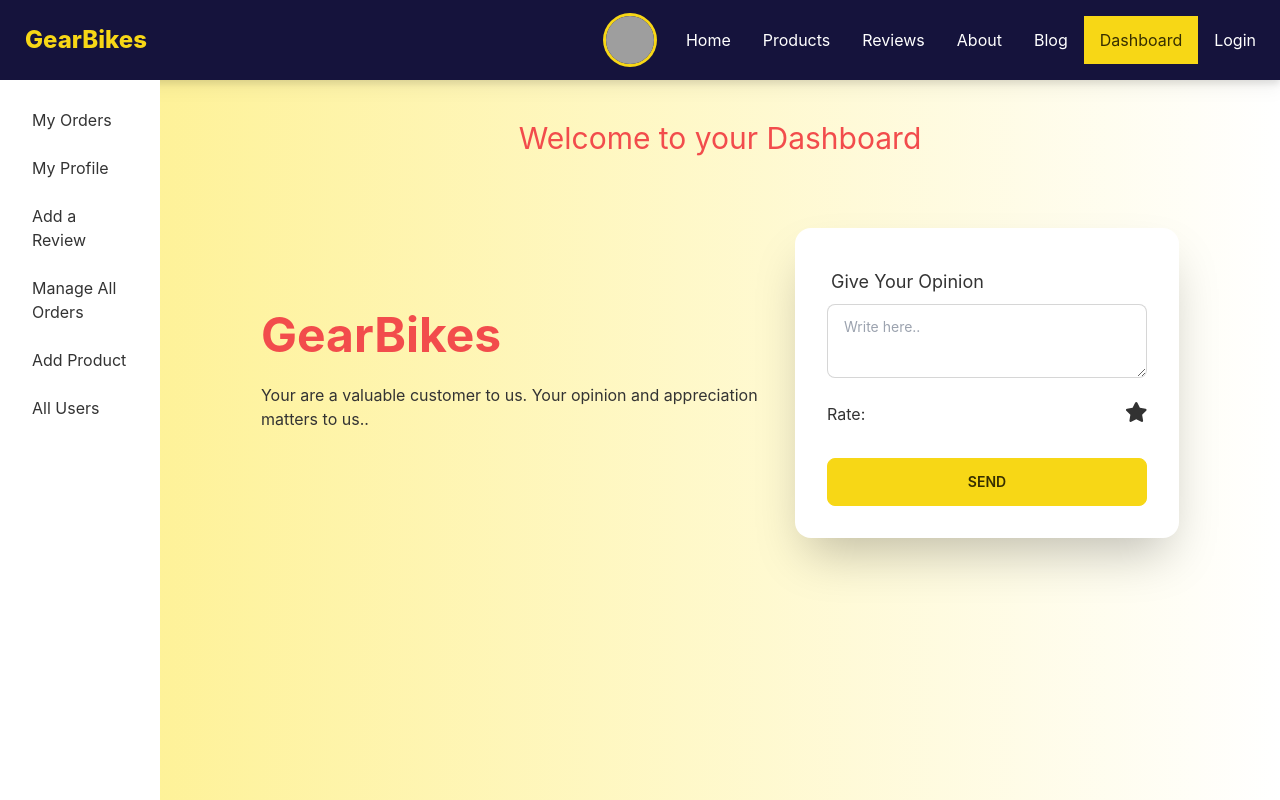
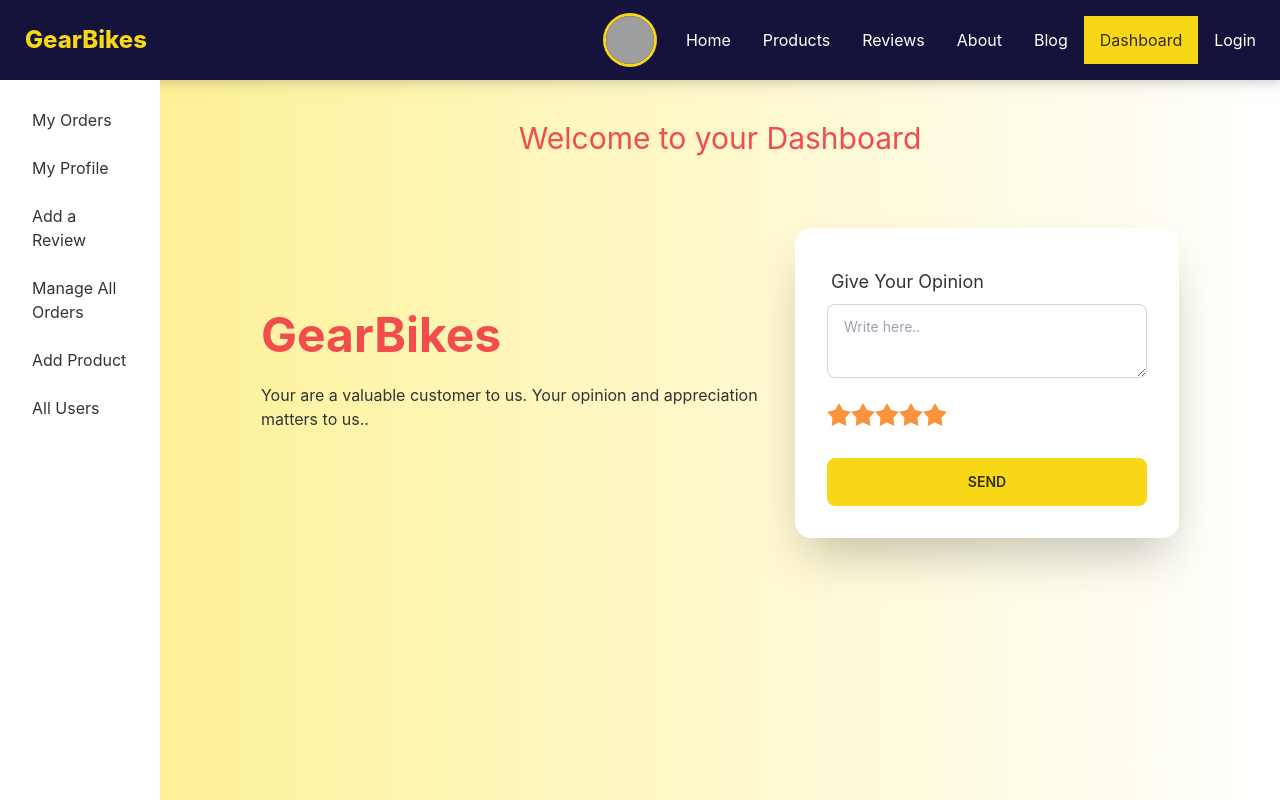
Before and after one commit to Prohor722/gear_bikes_client, a React (Create React App) app: page /dashboard/addReview in a window 1280 px wide. Shown: the top 800 px of the page. Built offline with nearby package versions, Linux system fonts and the light colour scheme; no server answers; grey boxes are pictures that could not be loaded.

Commit message:
add review done

```diff
--- a/src/pages/Dashboard/AddReview.js
+++ b/src/pages/Dashboard/AddReview.js
@@ -1,36 +1,48 @@
-import React from "react";
-import { FontAwesomeIcon } from "@fortawesome/react-fontawesome";
-import { faStar } from "@fortawesome/free-solid-svg-icons";
+import React, { useState } from "react";
 import { useAuthState } from "react-firebase-hooks/auth";
+import { toast } from "react-toastify";
 import Loading from "../../components/Loading";
 import auth from "../../firebase.init";
 
 const AddReview = () => {
   const [user, loading, error] = useAuthState(auth);
+  const [rate, setRate]=useState(0);
 
   if (loading) {
     return <Loading />;
   }
-
   const postReview = (e) => {
     e.preventDefault();
     const post = e.target.review.value;
     const email = user.email;
+    const name = user.displayName;
 
-    // if (user.email && post) {
-    //   const review = {
-    //     email,
-    //     post,
-    //   };
-    //   fetch("", {
-    //     method: "POST",
-    //     headers: {
-    //       "content-type": "application/json",
-    //       authorization: localStorage.getItem("accessToken"),
-    //     },
-    //     body: JSON.stringify(),
-    //   });
-    // }
+    if (user.email && post) {
+      const review = {
+        name,
+        email,
+        post,
+        rate
+      };
+      fetch("http://localhost:5000/addReview", {
+        method: "POST",
+        headers: {
+          "content-type": "application/json",
+          authorization: localStorage.getItem("accessToken"),
+        },
+        body: JSON.stringify(review),
+      })
+      .then(res=>res.json())
+      .then(data=>{
+          if(data.insertedId){
+              toast.success("Thank you for your feedback.")
+            }
+            else{
+              toast.error("Something went wrong please try again.")
+          }
+      })
+      ;
+    }
   };
   return (
     <div>
@@ -57,9 +69,38 @@ const AddReview = () => {
                 />
               </div>
               <div class="form-control mt-4 flex flex-row">
-                <p>Rate:</p>
-                <FontAwesomeIcon className="text-info text-xl" icon={faStar} value="1"
-                name="star1" onClick="text-primary" />
+                <div class="rating" name="rate">
+                  <input
+                  onClick={()=>setRate(1)}
+                  type="radio"
+                  name="rating-2"
+                  class="mask mask-star-2 bg-orange-400 clicked"
+                  />
+                  <input
+                  onClick={()=>setRate(2)}
+                  type="radio"
+                  name="rating-2"
+                  class="mask mask-star-2 bg-orange-400"
+                  />
+                  <input
+                  onClick={()=>setRate(3)}
+                  type="radio"
+                  name="rating-2"
+                  class="mask mask-star-2 bg-orange-400"
+                  />
+                  <input
+                  onClick={()=>setRate(4)}
+                  type="radio"
+                  name="rating-2"
+                  class="mask mask-star-2 bg-orange-400"
+                  />
+                  <input
+                  onClick={()=>setRate(5)}
+                    type="radio"
+                    name="rating-2"
+                    class="mask mask-star-2 bg-orange-400"
+                  />
+                </div>
               </div>
 
               <div class="form-control mt-6">
--- /dev/null
+++ b/src/pages/Dashboard/StarRating.js
@@ -0,0 +1,13 @@
+import React, { Component } from 'react';
+
+class StarRating extends Component {
+    render() {
+        return (
+            <div>
+
+            </div>
+        );
+    }
+}
+
+export default StarRating;
```
